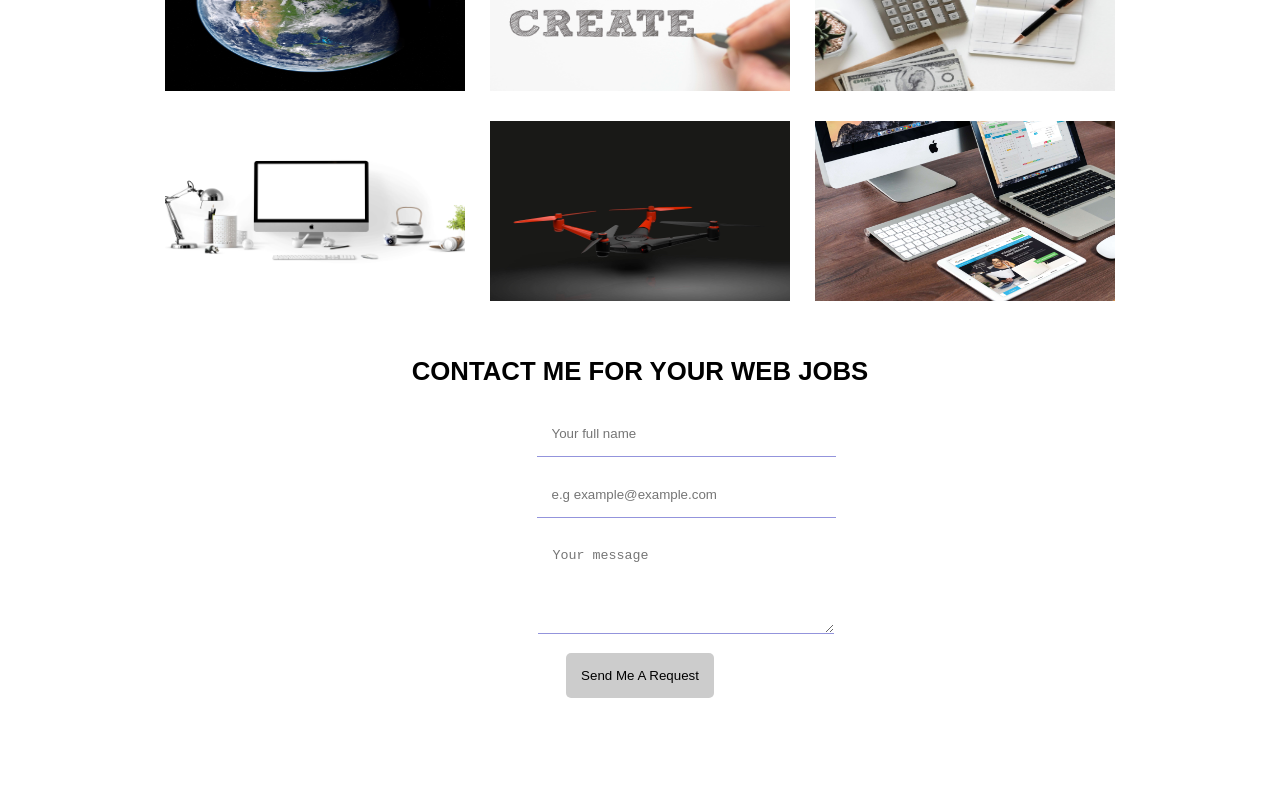
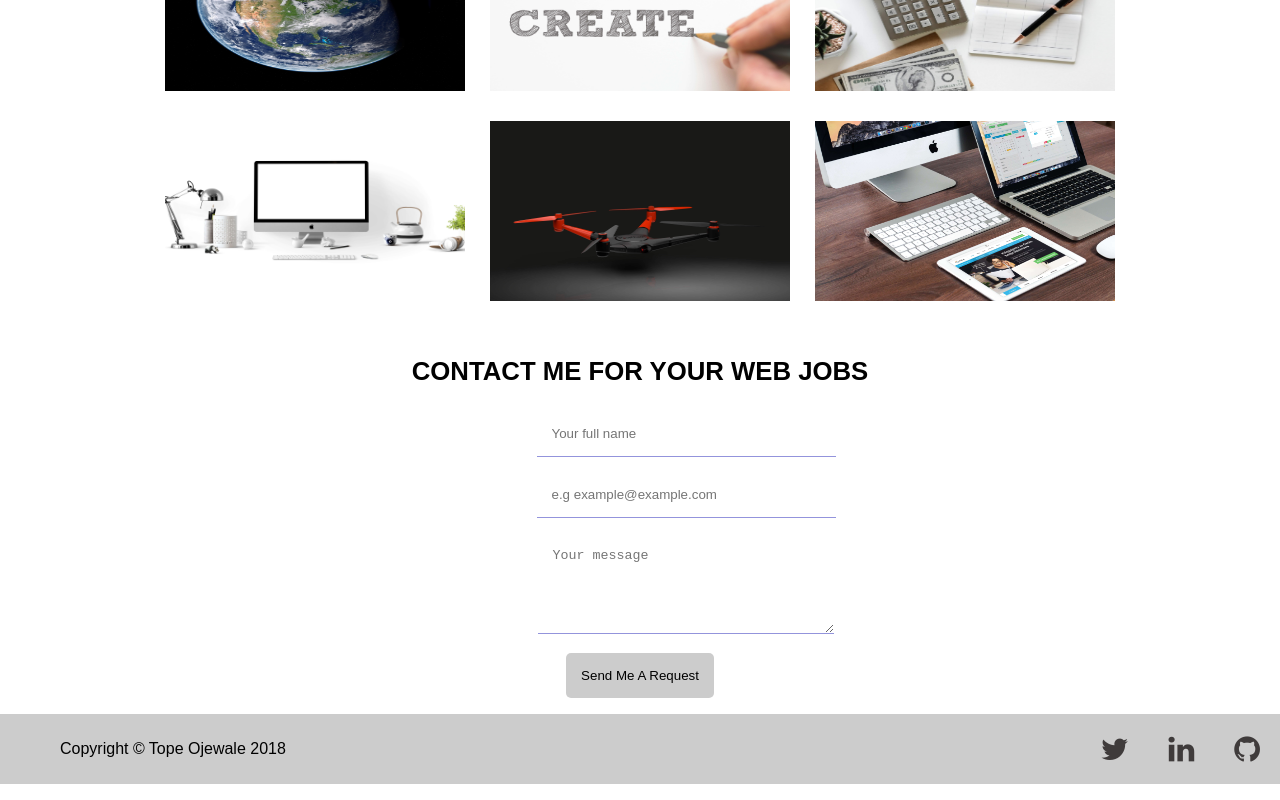
Before and after one commit to ojewaletope/hello-react, a React (Create React App) app: page / in a window 1280 px wide. Shown: the part 403-1203 px from the top of the page. Before the commit the page ends 1101 px from the top, so only its background shows below. Built offline with nearby package versions, Linux system fonts and the light colour scheme.

Commit message:
Added footer component

```diff
--- a/package.json
+++ b/package.json
@@ -3,6 +3,7 @@
   "version": "0.1.0",
   "private": true,
   "dependencies": {
+    "font-awesome": "^4.7.0",
     "react": "^16.4.0",
     "react-dom": "^16.4.0",
     "react-scripts": "1.1.4"
--- a/src/App.js
+++ b/src/App.js
@@ -6,6 +6,7 @@ import Header from "./components/header/Header";
 import Banner from "./components/banner/Banner";
 import Card from "./components/cards/Card";
 import Form from "./components/form/Form";
+import Footer from "./components/footer/Footer"
 
 class App extends Component {
   render() {
@@ -15,6 +16,7 @@ class App extends Component {
         <Banner />
         <Card />
         <Form/>
+        <Footer />
       </div>
     );
   }
--- a/src/components/banner/Banner.css
+++ b/src/components/banner/Banner.css
@@ -8,6 +8,7 @@
   opacity: 0;
   animation: slideFadeIn 2s 1s forwards;
   margin: 50px 0 0 0;
+  color: rgb(63, 59, 59);
 }
 @keyframes slideFadeIn {
   100% {
--- /dev/null
+++ b/src/components/footer/Footer.css
@@ -0,0 +1,24 @@
+.footer {
+  width: 100%;
+  background: #ccc;
+  /* height: 150px; */
+}
+.footer__list {
+  display: flex;
+  list-style: none;
+  align-items: center;
+  justify-content: space-between;
+}
+.footer__list--item {
+  padding: 20px;
+}
+.footer__list--item:nth-child(1) {
+  margin-right: auto
+}
+.footer__link {
+  text-decoration: none;
+  color: rgb(63, 59, 59)
+}
+.footer__list--icon {
+  font-size: 30px;
+}
--- /dev/null
+++ b/src/components/footer/Footer.jsx
@@ -0,0 +1,29 @@
+import React from "react";
+import './Footer.css'
+
+const Form = () => {
+  return <footer className="footer">
+      <ul className="footer__list">
+        <li className="footer__list--item">
+          Copyright &copy; Tope Ojewale 2018
+        </li>
+        <li className="footer__list--item">
+          <a href="#" className="footer__link">
+          <i className="fa fa-twitter 4x footer__list--icon" />
+          </a>
+        </li>
+        <li className="footer__list--item">
+          <a href="#" className="footer__link">
+            <i className="fa fa-linkedin 4x footer__list--icon" />
+          </a>
+        </li>
+        <li className="footer__list--item">
+          <a href="#" className="footer__link">
+            <i className="fa fa-github 4x footer__list--icon" />
+          </a>
+        </li>
+      </ul>
+    </footer>;
+};
+
+export default Form;
--- a/src/index.js
+++ b/src/index.js
@@ -1,6 +1,7 @@
 import React from 'react';
 import ReactDOM from 'react-dom';
 import './index.css';
+import 'font-awesome/css/font-awesome.min.css'
 import App from './App';
 import registerServiceWorker from './registerServiceWorker';
 
```
Also changed, not shown: 1 other file (tests, documents, lock files or other folders).
